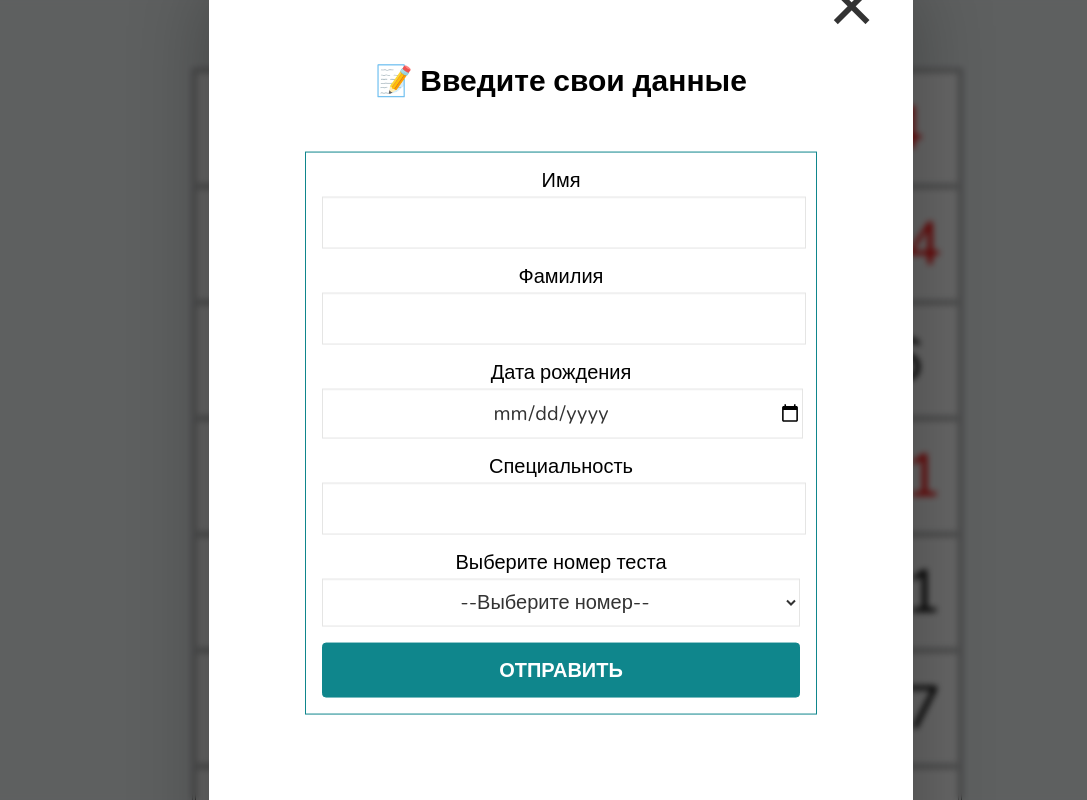
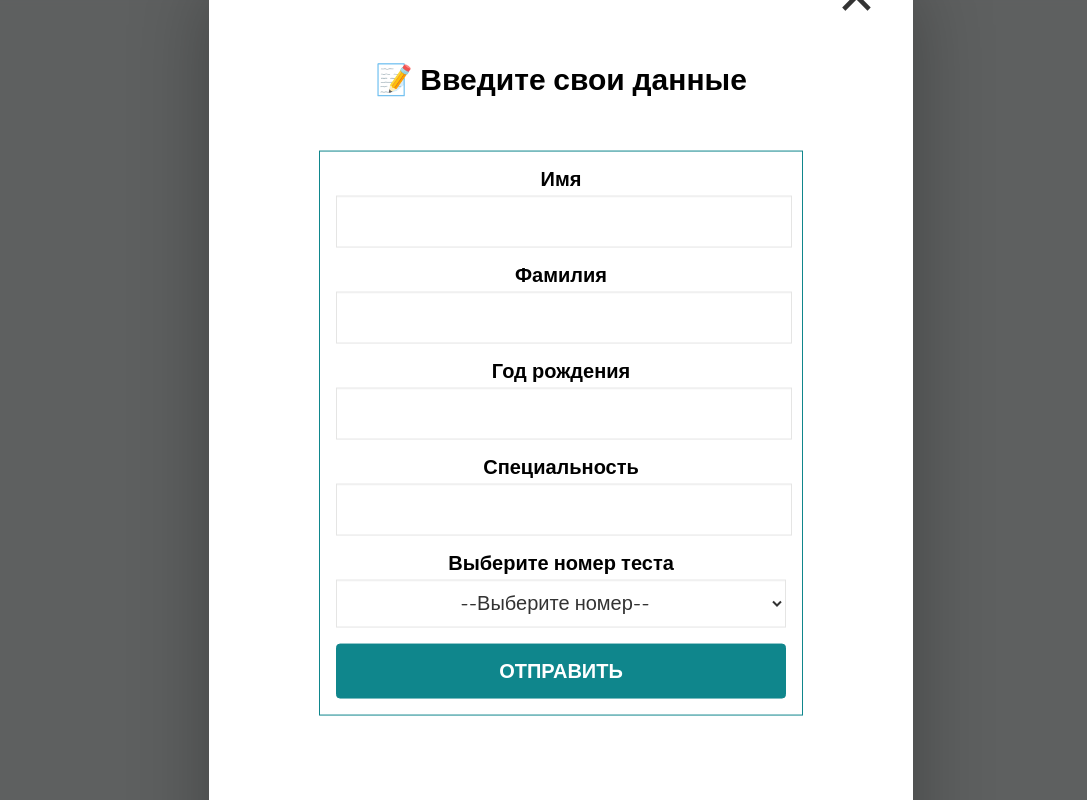
Before and after one commit to Ivan-Andr/psychological-test, a plain HTML site: page index.html in a window 1280 px wide. Both pictures are taken after a click on the button 1201 px from the left and 33 px from the top of the page. Shown: the top 800 px of the page, 79-1166 px from the left. Drawn offline with nearby package versions, Linux system fonts and the light colour scheme.

Commit message:
add user Object and fix some bugs in form

```diff
--- a/index.html
+++ b/index.html
@@ -27,17 +27,28 @@
     <div class="modal-form hidden">
       <button class="close-modal-form">&times;</button>
       <h2>📝 Введите свои данные</h2>
-      <form action="" class="dataForm">
+      <form
+        action=""
+        class="userDataForm"
+        onkeydown="if(event.keyCode==13){return false;}"
+      >
         <label for="first-name">Имя</label>
-        <input type="text" id="firstName" name="first-name" />
+        <input type="text" id="firstName" name="first-name" required />
         <label for="last-name">Фамилия</label>
-        <input type="text" id="lastName" name="last-name" />
-        <label for="birth-year">Дата рождения</label>
-        <input type="date" id="birthDate" name="birth-date" />
+        <input type="text" id="lastName" name="last-name" required />
+        <label for="birth-year">Год рождения</label>
+        <input
+          type="number"
+          max="2023"
+          min="1923"
+          id="birthYear"
+          name="birth-year"
+          required
+        />
         <label for="professoin">Специальность</label>
-        <input type="text" id="profession" name="last-name" />
+        <input type="text" id="profession" name="profession" required />
         <label for="testNumber">Выберите номер теста</label>
-        <select name="test-number" id="testNumber">
+        <select name="test-number" id="testNumber" required>
           <option value="">--Выберите номер--</option>
           <option value="num1">1</option>
           <option value="num2">2</option>
--- a/src/ui/form.js
+++ b/src/ui/form.js
@@ -2,23 +2,54 @@
 import { tableSpace, uiSpace } from "./table.js";
 const overlayForm = document.querySelector(".overlay-form");
 const showForm = document.querySelector(".modal-form");
+const inputUserName = document.querySelector("#firstName");
+const inputUserLastName = document.querySelector("#lastName");
+const inputUserBirthYear = document.querySelector("#birthYear");
+const inputUserProfession = document.querySelector("#profession");
+const inputTestNumber = document.querySelector("#testNumber");
+const btnFormSubmit = document.querySelector(".formSubmit");
+const inputDataForm = document.querySelector(".userDataForm");
 
+let userObject = {
+  name: "Name",
+  lastName: "Lastname",
+  birthYear: 1950,
+  profession: "operator",
+  tableNumber: 0,
+  testDate: new Date(),
+};
 export const openForm = function () {
   const openModalForm = function () {
     showForm.classList.remove("hidden");
     overlayForm.classList.remove("hidden");
     //move to another function later
+  };
+
+  const submitModalForm = function () {
     tableSpace.style.opacity = 100;
     tableSpace.style.pointerEvents = "auto";
     uiSpace.style.opacity = 100;
-    uiSpace.pointerEvents = "auto";
+    uiSpace.style.pointerEvents = "auto";
+    console.log("form submitted");
   };
-
   const closeModalForm = function () {
     showForm.classList.add("hidden");
     overlayForm.classList.add("hidden");
   };
-
+  const updateUserObject = function () {
+    userObject.name = inputUserName.value;
+    userObject.lastName = inputUserLastName.value;
+    userObject.birthYear = inputUserBirthYear.value;
+    userObject.profession = inputUserProfession.value;
+    userObject.tableNumber = inputTestNumber.value;
+  };
+  inputDataForm.addEventListener("submit", function (e) {
+    e.preventDefault();
+    submitModalForm();
+    closeModalForm();
+    updateUserObject();
+    console.log(userObject);
+  });
   overlayForm.addEventListener("click", closeModalForm);
   return { openModalForm, closeModalForm };
 };
--- a/src/ui/timer.js
+++ b/src/ui/timer.js
@@ -5,6 +5,7 @@ export const timer = () => {
   const startTestTimer = function () {
     let time = 0;
     const tick = function () {
+      labelTimer.style.color = "#333";
       labelTimer.textContent = `${time} сек`;
       if (time >= 20) {
         labelTimer.style.color = "red";
--- a/style.css
+++ b/style.css
@@ -136,7 +136,7 @@ td:hover {
   top: 0;
   left: 0;
   width: 100%;
-  height: 100%;
+  height: 110%;
   background-color: rgba(0, 0, 0, 0.6);
   backdrop-filter: blur(3px);
   z-index: 5;
@@ -150,7 +150,7 @@ td:hover {
   position: absolute;
   top: 1.2rem;
   right: 2rem;
-  font-size: 5rem;
+  font-size: 4rem;
   color: #333;
   cursor: pointer;
   border: none;
@@ -158,13 +158,12 @@ td:hover {
 }
 
 form {
-  max-width: 480px;
+  max-width: 450px;
   margin: 50px auto;
   padding: 16px;
   border: 1px solid #0f868c;
 }
 input[type="text"],
-input[type="date"],
 input[type="number"],
 select {
   background-color: #ffffff;
@@ -183,7 +182,7 @@ select {
   text-align: center;
 }
 
-input::placeholder {
+select::placeholder {
   color: #999;
 }
 
@@ -211,12 +210,6 @@ fieldset {
 label {
   display: block;
   line-height: 24px;
-  /* font-size: 16px; */
-  font-weight: 400;
+  font-weight: 800;
   margin-bottom: 4px;
 }
-
-label.light {
-  font-weight: 300;
-  display: inline;
-}
```
